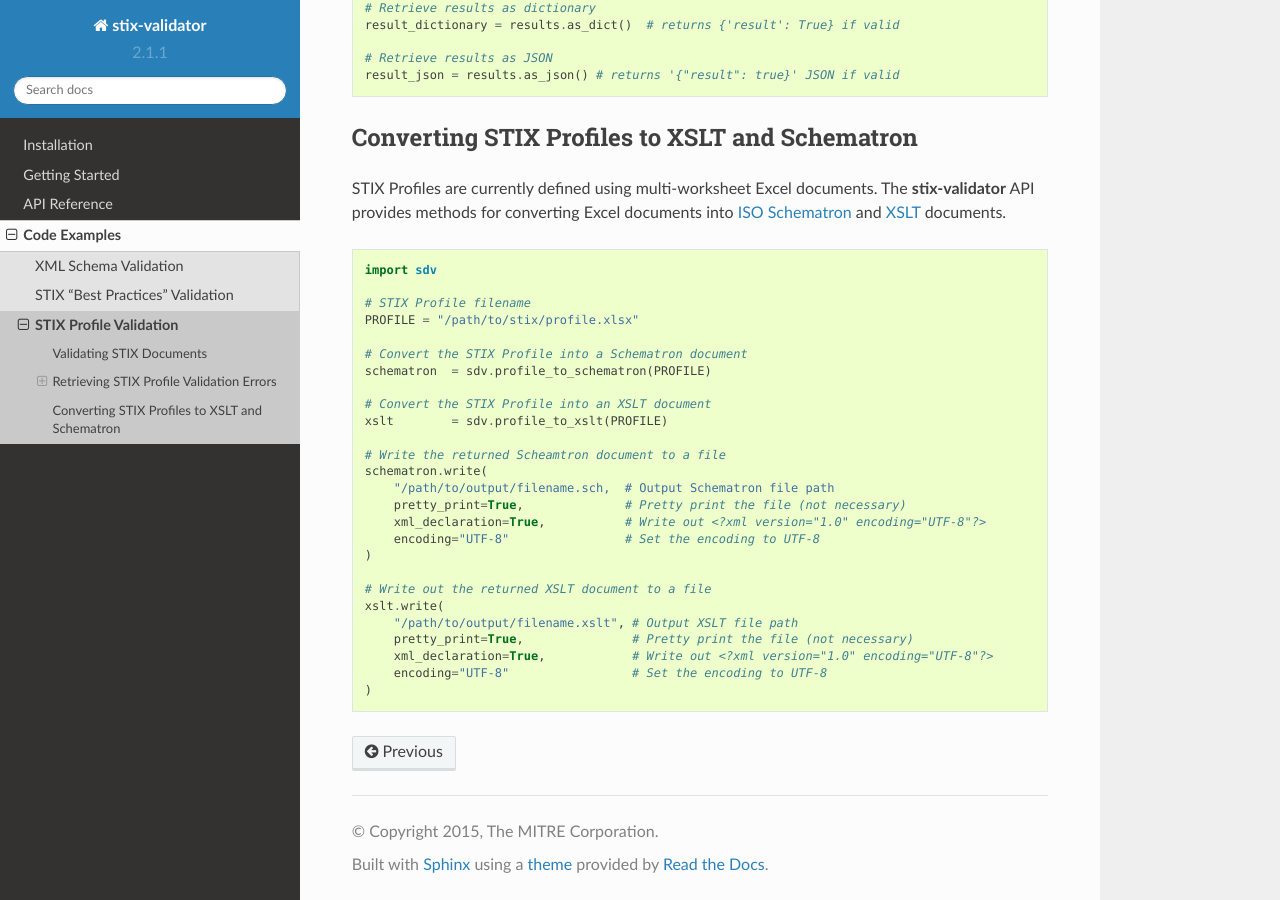
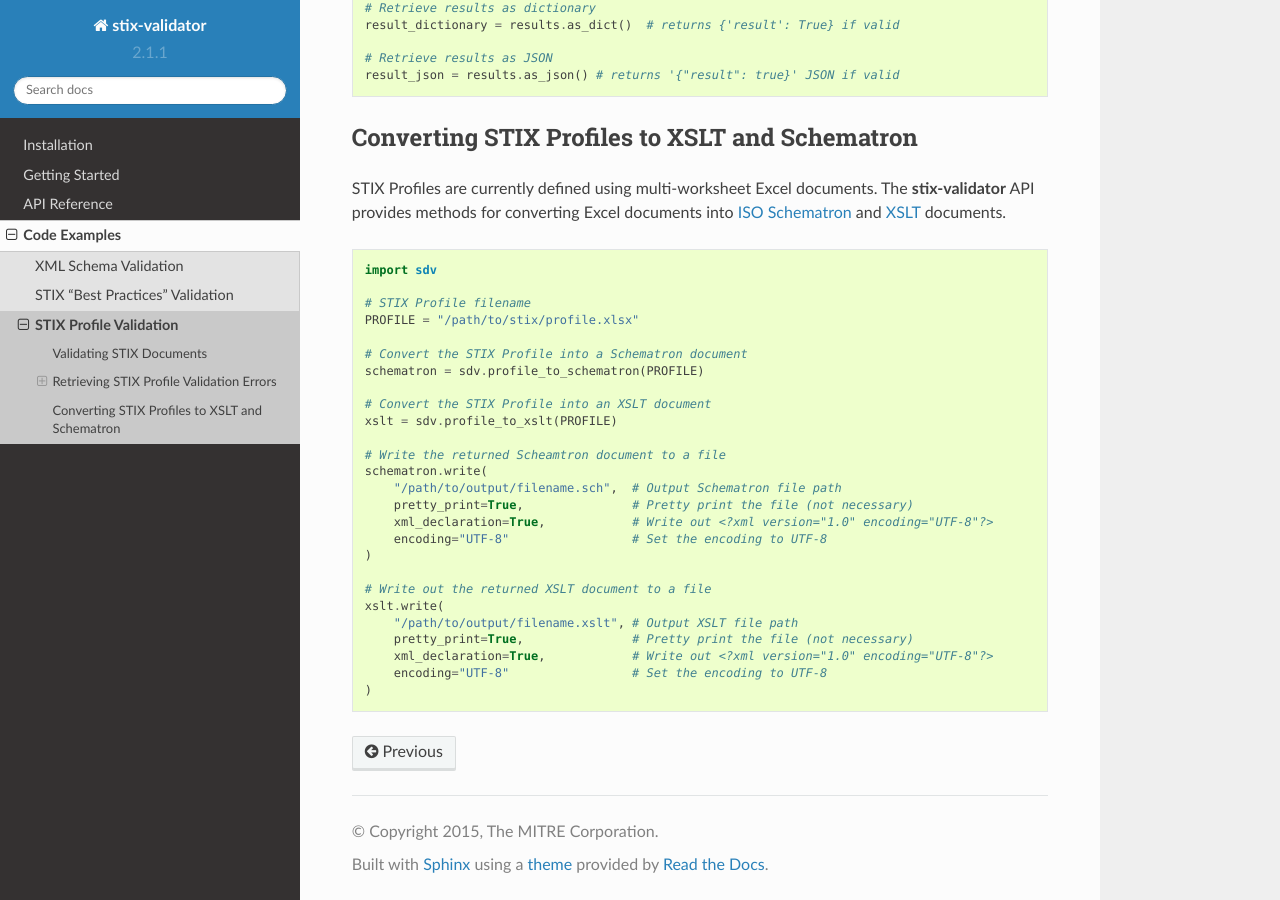
Before and after one commit to STIXProject/stix-validator, a Sphinx documentation site: the page built from docs/examples/profile.rst, in a window 1280 px wide and 900 px high, scrolled down 2646 px. Built offline with Sphinx 7.4.7 and the Read the Docs theme 2.0.0, drawn with Linux system fonts in a browser that asks for light colours.

```diff
--- a/docs/examples/profile.rst
+++ b/docs/examples/profile.rst
@@ -165,17 +165,17 @@ STIX Profiles are currently defined using multi-worksheet Excel documents. The
     PROFILE = "/path/to/stix/profile.xlsx"
 
     # Convert the STIX Profile into a Schematron document
-    schematron  = sdv.profile_to_schematron(PROFILE)
+    schematron = sdv.profile_to_schematron(PROFILE)
 
     # Convert the STIX Profile into an XSLT document
-    xslt        = sdv.profile_to_xslt(PROFILE)
+    xslt = sdv.profile_to_xslt(PROFILE)
 
     # Write the returned Scheamtron document to a file
     schematron.write(
-        "/path/to/output/filename.sch,  # Output Schematron file path
-        pretty_print=True,              # Pretty print the file (not necessary)
-        xml_declaration=True,           # Write out <?xml version="1.0" encoding="UTF-8"?>
-        encoding="UTF-8"                # Set the encoding to UTF-8
+        "/path/to/output/filename.sch",  # Output Schematron file path
+        pretty_print=True,               # Pretty print the file (not necessary)
+        xml_declaration=True,            # Write out <?xml version="1.0" encoding="UTF-8"?>
+        encoding="UTF-8"                 # Set the encoding to UTF-8
     )
 
     # Write out the returned XSLT document to a file
```
